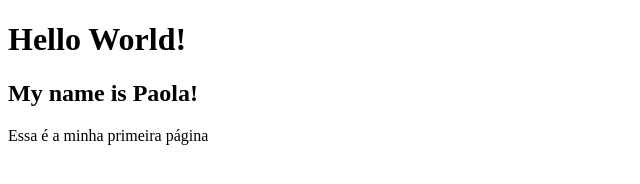
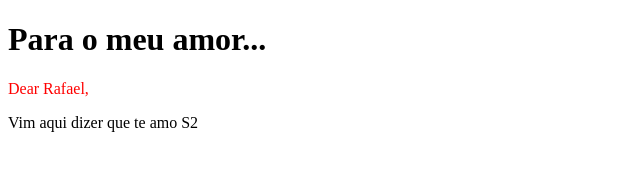
Before and after one commit to pgreggio/villatoscana, a plain HTML site: page index.html in a window 1280 px wide. Shown: the whole page, without its empty margins (0-640 px from the left). Drawn offline with Linux system fonts and the light colour scheme.

Commit message:
First.v3

```diff
--- a/index.html
+++ b/index.html
@@ -1,8 +1,8 @@
 <!DOCTYPE html>
 <html>
   <body>
-    <h1>Hello World!</h1>
-      <h2>My name is Paola!</h2>
-        <p>Essa é a minha primeira página</p>
+    <h1>Para o meu amor...</h1>
+    <p style="color:red;" style="font-size:36px;">Dear Rafael,</p>
+    <p>Vim aqui dizer que te amo S2</p>
   </body>
 </html>
```
